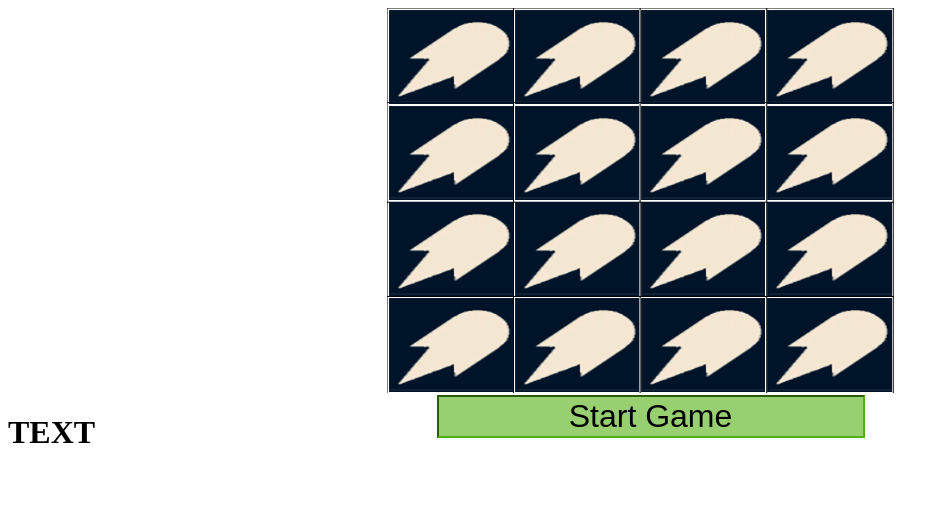
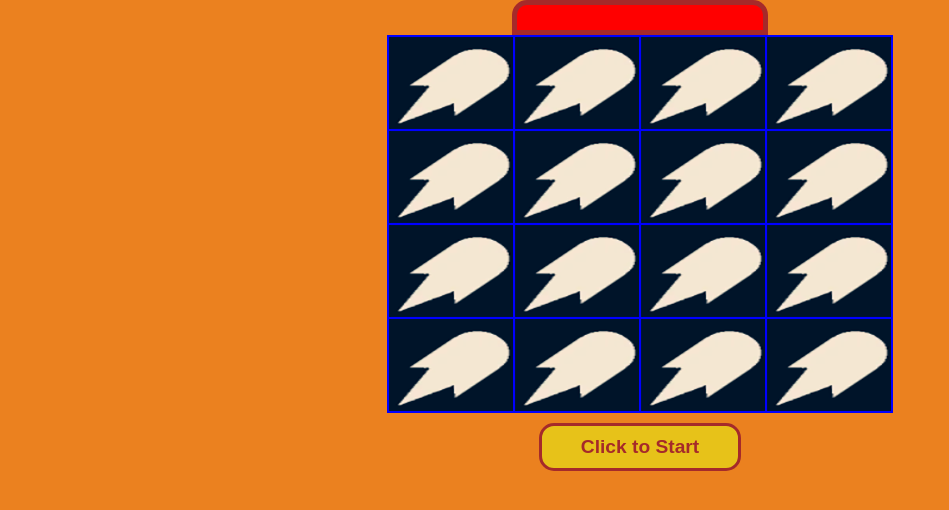
Before and after one commit to ObMeDjYvAcH/GamePick, a plain HTML site: page index.html in a window 1280 px wide. Shown: the whole page, without its empty margins (0-949 px from the left). Drawn offline with Linux system fonts and the light colour scheme.

Commit message:
Add files via upload

```diff
--- a/index.html
+++ b/index.html
@@ -5,12 +5,20 @@
     <meta name="viewport" content="width=device-width, initial-scale=1.0" />
     <title>Document</title>
     <style>
+      * {
+        margin: 0px;
+        padding: 0px;
+        box-sizing: border-box;
+      }
+      body {
+        background-color: rgb(235, 129, 31);
+      }
       #board {
         position: relative;
-        width: 507px;
-        height: 385px;
+        width: 506px;
+        height: 378px;
         margin: auto;
-        background: url("img/board.png");
+        background-color: blue;
       }
       #firstTable {
         position: absolute;
@@ -21,6 +29,35 @@
       td {
         width: 130px;
         height: 92px;
+      }
+      #timer {
+        background-color: red;
+        width: 20%;
+        height: 35px;
+        margin-left: auto;
+        margin-right: auto;
+        border-radius: 15px 15px 0px 0px;
+        border: 5px solid brown;
+      }
+      #button input {
+        display: inline-block;
+        padding: 10px;
+        margin-top: 10px;
+        margin-left: 30%;
+        width: 40%;
+        background-color: rgb(231, 194, 25);
+        text-align: center;
+        color: brown;
+        border-radius: 15px;
+        font-size: larger;
+        font-weight: 700;
+        font-style: normal;
+        border: 3px solid brown;
+        cursor: pointer;
+      }
+      #button input:hover {
+        background-color: rgb(245, 110, 110);
+        color: red;
       }
       .pickbackground {
         background: url("img/background.PNG");
@@ -49,20 +86,10 @@
       .pick7 {
         background: url("img/img8.png");
       }
-      form {
-        position: absolute;
-        bottom: -45px;
-        padding-left: 50px;
-      }
-      form input {
-        background-color: rgb(152, 207, 113);
-        border-color: rgb(83, 175, 19);
-        font-size: 2em;
-        text-align: center;
-      }
     </style>
   </head>
   <body>
+    <div id="timer"></div>
     <div id="board">
       <table id="firstTable">
         <tr>
@@ -116,11 +143,15 @@
           <td id="033"></td>
         </tr>
       </table>
-      <form>
-        <input type="buttom" id="startBottom" value="Start Game" />
+      <form id="button">
+        <input
+          id="buttonFirst"
+          onclick="changeTextOnButton(this)"
+          type="button"
+          value="Click to Start"
+        />
       </form>
     </div>
-    <h1>TEXT</h1>
     <script src="index.js"></script>
   </body>
 </html>
--- a/index.js
+++ b/index.js
@@ -1,5 +1,6 @@
 var testNum = 0;
 var testNum2 = 0;
+var testNum3 = 0;
 var testNumIdFirst;
 var testNumIdSecond;
 var testNumClassFirst;
@@ -96,7 +97,7 @@ function makeClick(eventObj) {
         testNumClassSecond = document.getElementById("0" + mouseMoove.id);
         mouseMoove.setAttribute("class", testNumClassSecond.classList.value);
         testNum = 3;
-        setTimeout(funcchangeback, 1500);
+        setTimeout(funcchangeback, 900);
       }
     }
   }
@@ -135,7 +136,7 @@ function counter2() {
   }
 }
 function init() {
-  var test = document.getElementById("startBottom");
+  var test = document.getElementById("button");
   test.onclick = startFun;
 }
 function startFun() {
@@ -144,4 +145,7 @@ function startFun() {
   counter();
   counter2();
 }
+function changeTextOnButton(elem) {
+  elem.value = "Game is started ";
+}
 window.onload = init;
```
